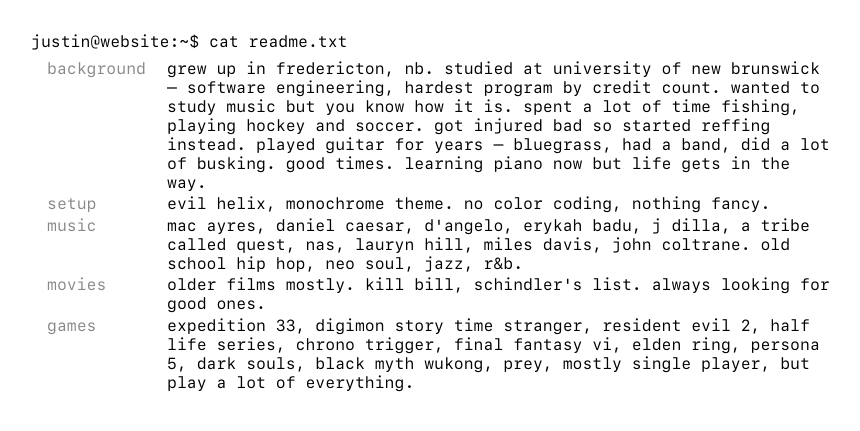
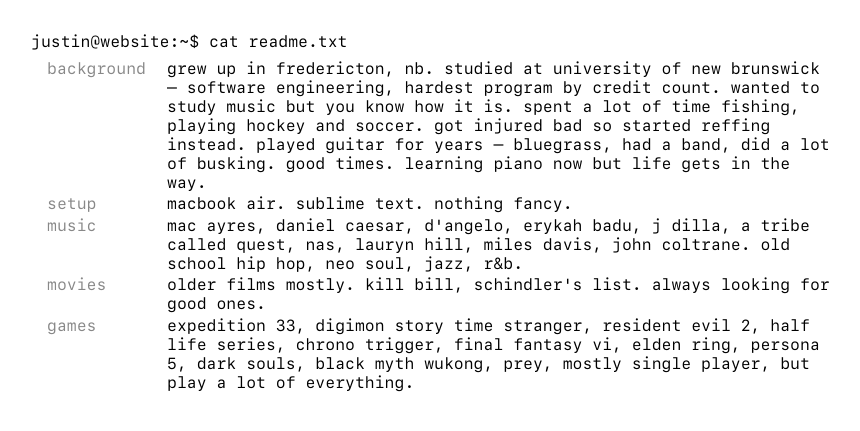
Before and after one commit to jhjhjljl/website, a FastAPI app: page /etc in a window 1280 px wide. Shown: the part 70-501 px from the top of the page, without its empty margins (209-1069 px from the left). Run offline with FastAPI, Linux system fonts and the light colour scheme.

Commit message:
Update setup.

```diff
--- a/app/templates/etc.html
+++ b/app/templates/etc.html
@@ -13,7 +13,7 @@
 		</div>
 		<div>
 			<dt>setup</dt>
-			<dd>evil helix, monochrome theme. no color coding, nothing fancy.</dd>
+			<dd>macbook air. sublime text. nothing fancy.</dd>
 		</div>
 		<div>
 			<dt>music</dt>
```
